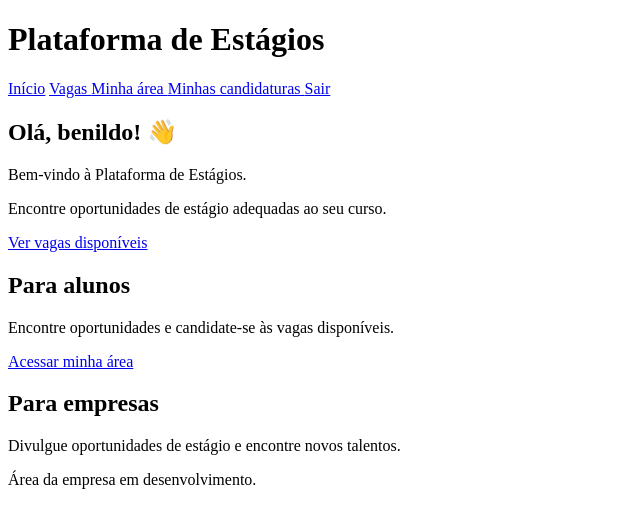
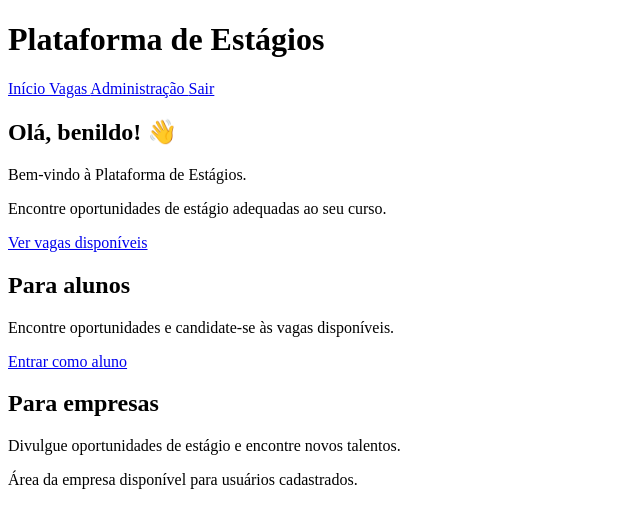
Before and after one commit to Benildomelo/plataforma_estagios, a Django app: page / in a window 1280 px wide. Shown: the top 528 px of the page, without its empty margins (0-640 px from the left). Run offline with Django 5.2, Linux system fonts and the light colour scheme; a user stored in the database is signed in.

Commit message:
melhorias html

```diff
--- a/vagas/templates/vagas/area_empresa.html
+++ b/vagas/templates/vagas/area_empresa.html
@@ -8,9 +8,6 @@
     <title>Área da Empresa</title>
 </head>
 
-<a href="{% url 'criar_vaga' %}">Cadastrar nova vaga</a>
-
-
 <body>
 
     <header>
@@ -20,6 +17,7 @@
         <nav>
             <a href="/">Início</a>
             <a href="/sair/">Sair</a>
+            <a href="{% url 'criar_vaga' %}">Cadastrar nova vaga</a>
         </nav>
 
     </header>
--- a/vagas/templates/vagas/inicio.html
+++ b/vagas/templates/vagas/inicio.html
@@ -16,13 +16,23 @@
 
         <nav>
 
-            <a href="/">Início</a>
+            <a href="/">
+                Início
+            </a>
 
             <a href="/vagas/">
                 Vagas
             </a>
 
             {% if user.is_authenticated %}
+
+                {% if user.is_superuser %}
+
+                    <a href="/admin/">
+                        Administração
+                    </a>
+
+                {% elif user.aluno_set.exists %}
 
                     <a href="/area-aluno/">
                         Minha área
@@ -31,6 +41,14 @@
                     <a href="/minhas-candidaturas/">
                         Minhas candidaturas
                     </a>
+
+                {% elif user.empresa_set.exists %}
+
+                    <a href="/area-empresa/">
+                        Área da empresa
+                    </a>
+
+                {% endif %}
 
                 <a href="/sair/">
                     Sair
@@ -101,7 +119,7 @@
                 às vagas disponíveis.
             </p>
 
-            {% if user.is_authenticated %}
+            {% if user.is_authenticated and user.aluno_set.exists %}
 
                 <a href="/area-aluno/">
                     Acessar minha área
@@ -127,9 +145,19 @@
                 e encontre novos talentos.
             </p>
 
+            {% if user.is_authenticated and user.empresa_set.exists %}
+
+                <a href="/area-empresa/">
+                    Acessar área da empresa
+                </a>
+
+            {% else %}
+
                 <p>
-                Área da empresa em desenvolvimento.
+                    Área da empresa disponível para usuários cadastrados.
                 </p>
+
+            {% endif %}
 
         </section>
 
--- a/vagas/views.py
+++ b/vagas/views.py
@@ -49,21 +49,24 @@ def candidatar(request, vaga_id):
     if not request.user.is_authenticated:
         return redirect('entrar')
 
+    if not Aluno.objects.filter(usuario=request.user).exists():
+        return redirect('inicio')
+
     vaga = Vaga.objects.get(
         id=vaga_id,
         status='APROVADA',
         ativo=True
     )
 
-    aluno = Aluno.objects.get(usuario=request.user)
+    if request.method == 'POST':
+        aluno = Aluno.objects.get(usuario=request.user)
 
-    candidatura, criada = Candidatura.objects.get_or_create(
-        aluno=aluno,
-        vaga=vaga
-    )
+        Candidatura.objects.get_or_create(
+            aluno=aluno,
+            vaga=vaga
+        )
 
     return redirect('detalhe_vaga', vaga_id=vaga.id)
-
 
 def entrar(request):
     mensagem = ''
```
Also changed, not shown: vagas/templates/vagas/detalhe_vaga.html (+6 -8 lines). Lines whose indentation alone changed are shown as unchanged.
